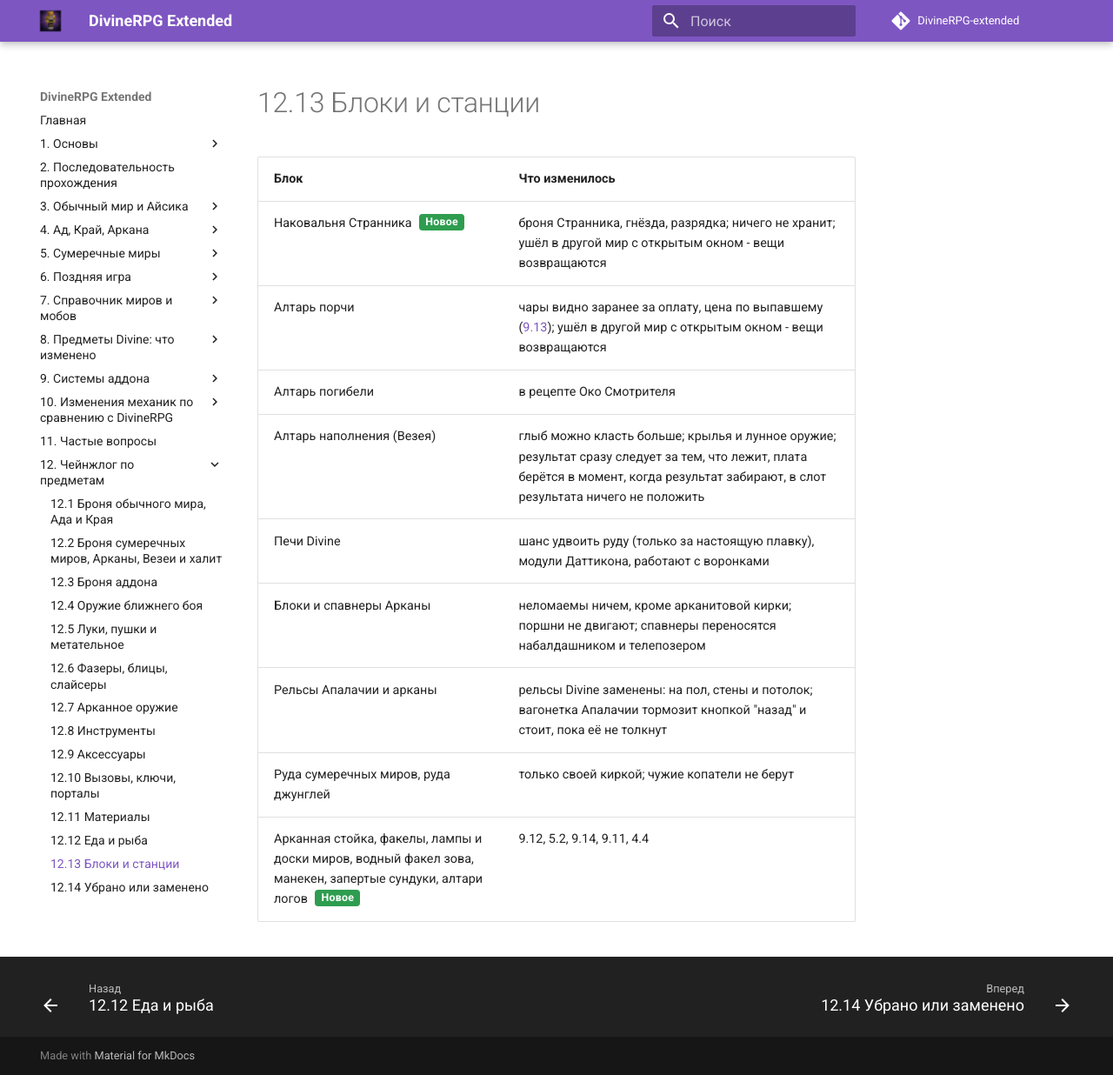
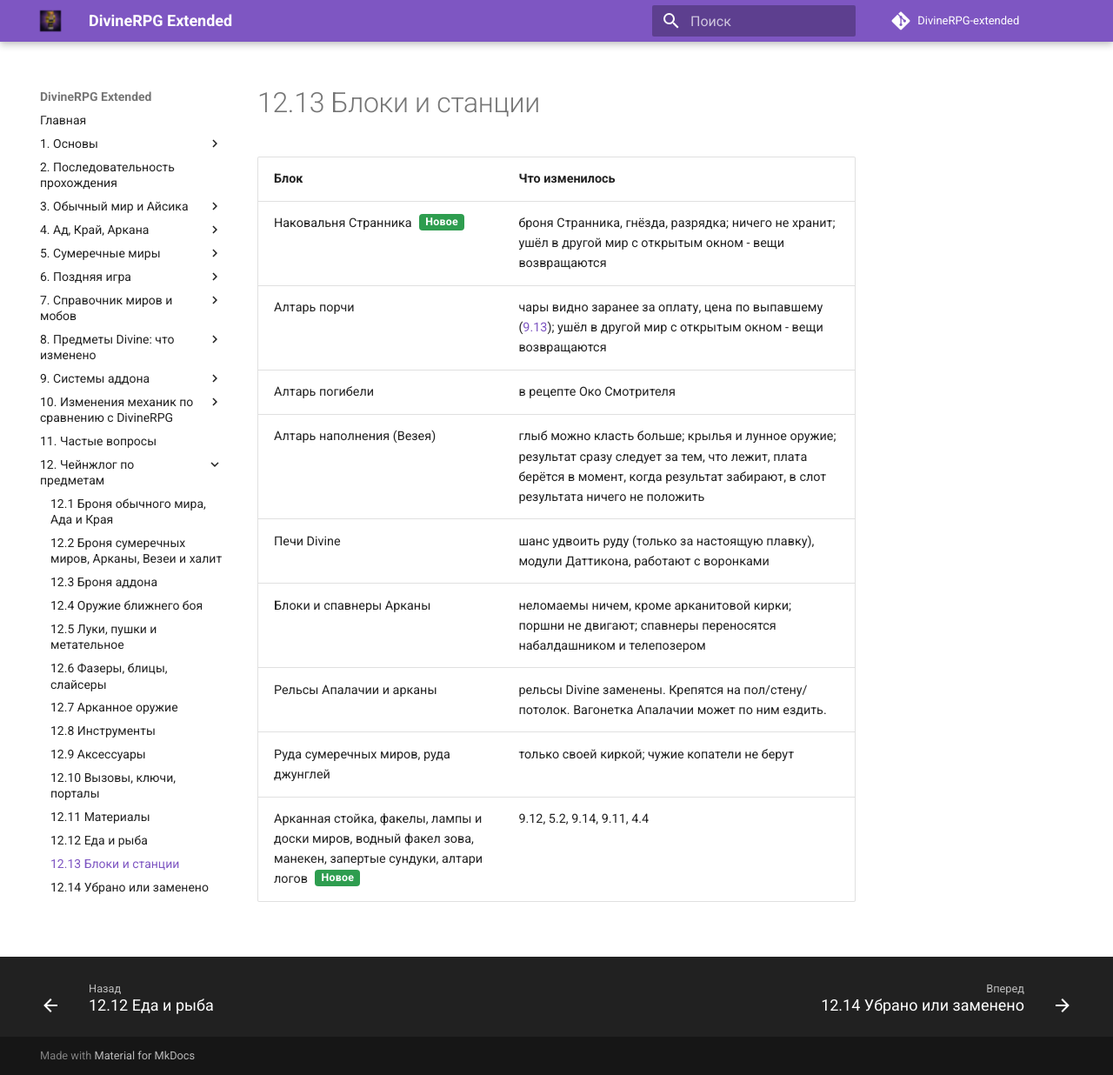
Before and after one commit to Keeg4n/DivineRPG-extended-guide, an MkDocs documentation site: the page built from docs/12-itemlog/12-13-bloki-i-stancii.md, in a window 1280 px wide and 1236 px high. Shown: the whole window at 87% size. Built offline with MkDocs 1.6.1 and Material for MkDocs 9.7.7, drawn with Linux system fonts in a browser that asks for light colours; comment, search, counter and statistics services are not loaded.

Commit message:
Guide: edit page 12-itemlog/12-13-bloki-i-stancii.md

```diff
--- a/docs/12-itemlog/12-13-bloki-i-stancii.md
+++ b/docs/12-itemlog/12-13-bloki-i-stancii.md
@@ -8,7 +8,7 @@
 <tr><td>Алтарь наполнения (Везея)</td><td>глыб можно класть больше; крылья и лунное оружие; результат сразу следует за тем, что лежит, плата берётся в момент, когда результат забирают, в слот результата ничего не положить</td></tr>
 <tr><td>Печи Divine</td><td>шанс удвоить руду (только за настоящую плавку), модули Даттикона, работают с воронками</td></tr>
 <tr><td>Блоки и спавнеры Арканы</td><td>неломаемы ничем, кроме арканитовой кирки; поршни не двигают; спавнеры переносятся набалдашником и телепозером</td></tr>
-<tr><td>Рельсы Апалачии и арканы</td><td>рельсы Divine заменены: на пол, стены и потолок; вагонетка Апалачии тормозит кнопкой "назад" и стоит, пока её не толкнут</td></tr>
+<tr><td>Рельсы Апалачии и арканы</td><td>рельсы Divine заменены. Крепятся на пол/стену/потолок. Вагонетка Апалачии может по ним ездить.</td></tr>
 <tr><td>Руда сумеречных миров, руда джунглей</td><td>только своей киркой; чужие копатели не берут</td></tr>
 <tr><td>Арканная стойка, факелы, лампы и доски миров, водный факел зова, манекен, запертые сундуки, алтари логов <span class="tag">Новое</span></td><td>9.12, 5.2, 9.14, 9.11, 4.4</td></tr>
 </table>
```
